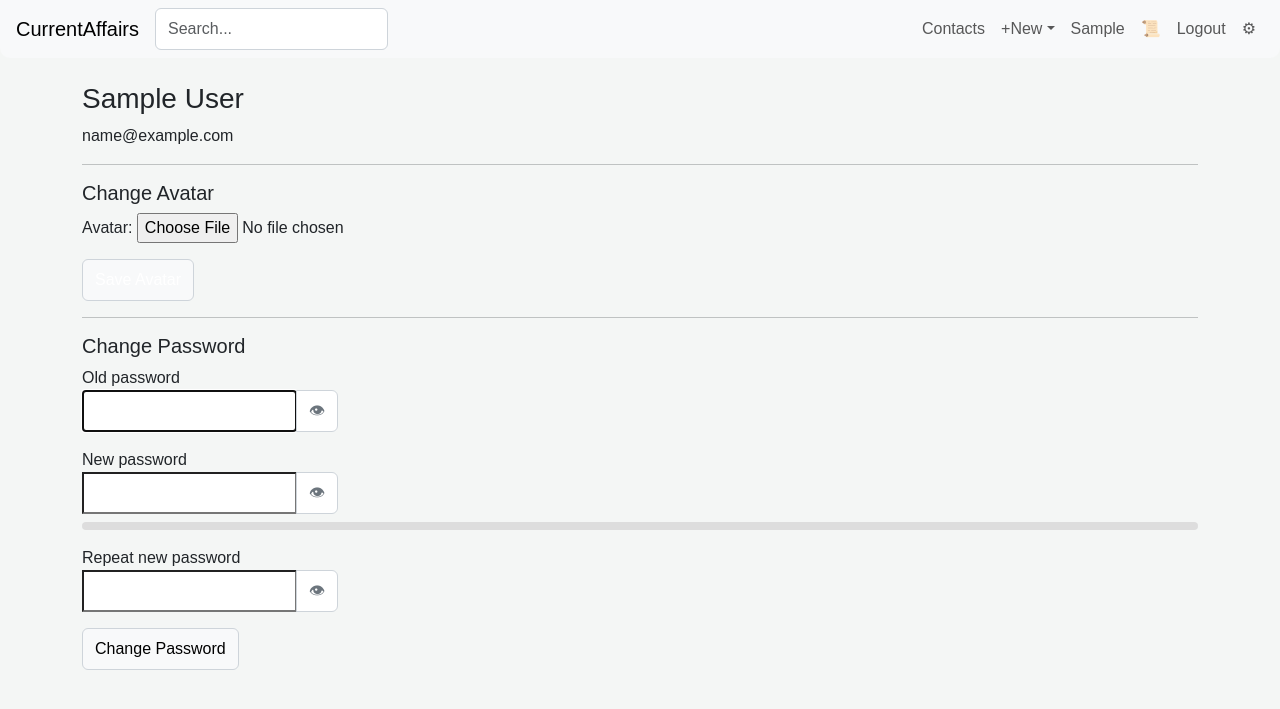
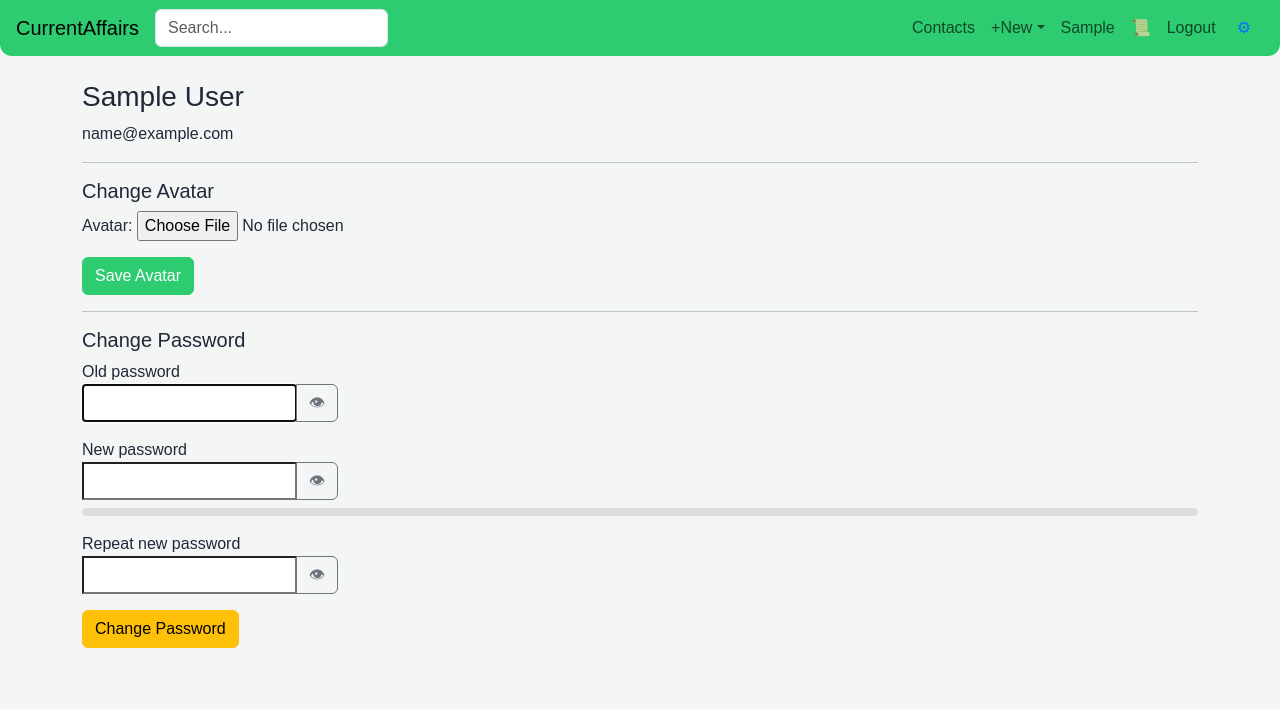
Before and after one commit to PvlKr16/CurrentAffairs, a Django app: page /profile/1/ in a window 1280 px wide. Shown: the top 709 px of the page. Run offline with Django 5.2, Linux system fonts and the light colour scheme; the visitor is signed in with stand-in values (Sample User, id 1); data comes from the database, SQL or seed files in the repository; data that the repository does not hold is empty.

Commit message:
color schemes selecting applied

```diff
--- a/currentaffairs/currentaffairs/urls.py
+++ b/currentaffairs/currentaffairs/urls.py
@@ -19,6 +19,8 @@ from django.urls import path, include
 from core.views import root_redirect, home_view
 from django.conf import settings
 from django.conf.urls.static import static
+from django.conf.urls.i18n import i18n_patterns
+from django.views.i18n import set_language
 
 urlpatterns = [
     path('admin/', admin.site.urls),
@@ -27,6 +29,7 @@ urlpatterns = [
     path('', include('users.urls')),
     path('', include('topics.urls')),
     path('', include('comments.urls')),
+    path('set-language/', set_language, name='set_language'),
 ]
 
 urlpatterns += static(
--- a/currentaffairs/static/css/main.css
+++ b/currentaffairs/static/css/main.css
@@ -1,45 +1,135 @@
-/* Basic soft design */
+/* =========================
+   THEME VARIABLES
+========================= */
+
+:root {
+    --bg: #f4f6f5;
+    --text: #1f2937;
+    --primary: #2ecc71;
+    --primary-dark: #27ae60;
+    --card-bg: #ffffff;
+    --border-color: #dcdcdc;
+}
+
+/* Emerald */
+html[data-theme="emerald"] {
+    --bg: #f4f6f5;
+    --text: #1f2937;
+    --primary: #2ecc71;
+    --primary-dark: #27ae60;
+    --card-bg: #ffffff;
+    --border-color: #d8e3dc;
+}
+
+/* Ultramarine */
+html[data-theme="ultramarine"] {
+    --bg: #f5f7ff;
+    --text: #1c2541;
+    --primary: #3f51b5;
+    --primary-dark: #303f9f;
+    --card-bg: #ffffff;
+    --border-color: #d6dcff;
+}
+
+/* Violet + Orange */
+html[data-theme="violet_orange"] {
+    --bg: #fff8f2;
+    --text: #3d2c3c;
+    --primary: #8e44ad;
+    --primary-dark: #6c3483;
+    --card-bg: #ffffff;
+    --border-color: #f0d8c0;
+}
+
+/* =========================
+   BASE
+========================= */
+
 body {
     font-family: Arial, sans-serif;
-    background-color: #f4f6f5;
+    background: var(--bg);
+    color: var(--text);
 }
 
-/* Login */
+/* =========================
+   LOGIN
+========================= */
+
 .login-container {
     max-width: 400px;
     margin: 100px auto;
-    padding: 20px;
-    background: #ffffff;
-    border-radius: 12px;
+    padding: 24px;
+    background: var(--card-bg);
+    border: 1px solid var(--border-color);
+    border-radius: 14px;
 }
 
 .password-wrapper {
     display: flex;
+    gap: 0;
 }
 
-:root {
-    --bg: #f4f6f5;
+/* =========================
+   NAVBAR
+========================= */
+
+.navbar {
+    background: var(--primary) !important;
+    border-radius: 0 0 12px 12px;
 }
 
-[data-theme="emerald"] {
-    --primary: #2ecc71;
+/* Top navbar items */
+.navbar > .container a,
+.navbar > .container .btn,
+.navbar > .container .navbar-brand,
+.navbar > .container .nav-link {
+    color: #ffffff !important;
 }
 
-[data-theme="ultramarine"] {
-    --primary: #3f51b5;
+/* Dropdown menu text */
+.dropdown-menu a,
+.dropdown-menu button,
+.dropdown-menu .dropdown-item {
+    color: #212529 !important;
 }
 
-[data-theme="violet_orange"] {
-    --primary: #9b59b6;
+.dropdown-menu .dropdown-item:hover {
+    background: var(--primary);
+    color: #ffffff !important;
 }
 
-body {
-    background: var(--bg);
+/* =========================
+   CARDS
+========================= */
+
+.card {
+    background: var(--card-bg);
+    border: 1px solid var(--border-color);
+    border-radius: 12px;
 }
 
-.navbar {
-    border-radius: 0 0 10px 10px;
+/* =========================
+   BUTTONS
+========================= */
+
+.btn-success {
+    background: var(--primary);
+    border-color: var(--primary);
 }
+
+.btn-success:hover,
+.btn-success:focus {
+    background: var(--primary-dark);
+    border-color: var(--primary-dark);
+}
+
+a {
+    color: var(--primary-dark);
+}
+
+/* =========================
+   SEARCH PANEL
+========================= */
 
 .search-panel {
     position: absolute;
@@ -51,7 +141,7 @@ body {
     border-radius: 10px;
     padding: 12px;
     z-index: 2000;
-    box-shadow: 0 8px 20px rgba(0,0,0,0.08);
+    box-shadow: 0 8px 20px rgba(0, 0, 0, 0.08);
 }
 
 .search-panel label {
@@ -64,6 +154,10 @@ body {
     font-size: 13px;
 }
 
+/* =========================
+   PASSWORD STRENGTH
+========================= */
+
 .password-strength {
     width: 100%;
     height: 8px;
@@ -75,7 +169,7 @@ body {
 .strength-bar {
     height: 100%;
     width: 0%;
-    transition: 0.25s;
+    transition: 0.25s ease;
 }
 
 .level-1 { background: #dc3545; }
@@ -84,7 +178,32 @@ body {
 .level-4 { background: #20c997; }
 .level-5 { background: #198754; }
 
-/* Bootstrap fallback classes for login page */
+/* =========================
+   SETTINGS MENU
+========================= */
+
+.dropdown-submenu {
+    position: relative;
+}
+
+.dropdown-submenu:hover > .submenu {
+    display: block;
+}
+
+.submenu {
+    display: none;
+    position: absolute;
+    top: 0;
+    right: 100%;
+    left: auto;
+    min-width: 220px;
+    margin-right: 2px;
+}
+
+/* =========================
+   FALLBACK CLASSES
+========================= */
+
 .d-none {
     display: none !important;
 }
@@ -92,21 +211,3 @@ body {
 .text-danger {
     color: #dc3545 !important;
 }
-
-.form-control {
-    width: 100%;
-    padding: 8px 12px;
-    border: 1px solid #ced4da;
-    border-radius: 6px;
-}
-
-.btn {
-    padding: 8px 12px;
-    border: 1px solid #ced4da;
-    background: #f8f9fa;
-    cursor: pointer;
-}
-
-.btn-outline-secondary {
-    background: #fff;
-}
--- a/currentaffairs/static/js/theme-switcher.js
+++ b/currentaffairs/static/js/theme-switcher.js
@@ -1,8 +1,51 @@
 document.addEventListener('DOMContentLoaded', function () {
-    document.querySelectorAll('[data-set-theme]').forEach(function (btn) {
-        btn.addEventListener('click', function () {
-            const theme = this.dataset.setTheme;
+    const buttons = document.querySelectorAll('.theme-option');
+
+    buttons.forEach(function (button) {
+        button.addEventListener('click', function (e) {
+            e.preventDefault();
+
+            const theme = this.dataset.theme;
+            if (!theme) return;
+
+            // Instant UI update
             document.documentElement.setAttribute('data-theme', theme);
+
+            // Save in DB
+            fetch('/change-theme/', {
+                method: 'POST',
+                headers: {
+                    'X-CSRFToken': getCookie('csrftoken'),
+                    'Content-Type': 'application/x-www-form-urlencoded; charset=UTF-8'
+                },
+                body: new URLSearchParams({
+                    theme: theme
+                })
+            })
+            .then(response => response.json())
+            .then(data => {
+                if (data.status !== 'ok') {
+                    console.error('Theme save failed');
+                }
+            })
+            .catch(error => {
+                console.error('Theme request error:', error);
+            });
         });
     });
 });
+
+
+function getCookie(name) {
+    const cookies = document.cookie ? document.cookie.split(';') : [];
+
+    for (let cookie of cookies) {
+        cookie = cookie.trim();
+
+        if (cookie.startsWith(name + '=')) {
+            return decodeURIComponent(cookie.substring(name.length + 1));
+        }
+    }
+
+    return null;
+}
--- a/currentaffairs/templates/components/header.html
+++ b/currentaffairs/templates/components/header.html
@@ -73,13 +73,93 @@
                 <a class="nav-link" href="/logout/">Logout</a>
             </li>
 
-            <li class="nav-item dropdown">
-                <a class="nav-link" data-bs-toggle="dropdown">⚙</a>
+            <div class="dropdown">
+
+                <button class="btn btn-link text-decoration-none"
+                        data-bs-toggle="dropdown">
+                    ⚙
+                </button>
+
                 <ul class="dropdown-menu dropdown-menu-end">
-                    <li><a class="dropdown-item" href="#">Colors</a></li>
-                    <li><a class="dropdown-item" href="#">Language</a></li>
+
+                    <li class="dropdown-submenu position-relative">
+                        <a class="dropdown-item" href="#">
+                            Colors ▶
+                        </a>
+
+                        <ul class="dropdown-menu submenu">
+
+                            <li>
+                                <a class="dropdown-item theme-option"
+                                   data-theme="emerald"
+                                   href="#">
+                                    Emerald
+                                </a>
+                            </li>
+
+                            <li>
+                                <a class="dropdown-item theme-option"
+                                   data-theme="ultramarine"
+                                   href="#">
+                                    Ultramarine
+                                </a>
+                            </li>
+
+                            <li>
+                                <a class="dropdown-item theme-option"
+                                   data-theme="violet_orange"
+                                   href="#">
+                                    Violet & Orange
+                                </a>
+                            </li>
+
+                        </ul>
+                    </li>
+
+                    <li><hr class="dropdown-divider"></li>
+
+                    <li>
+                        <form method="post" action="/set-language/">
+                            {% csrf_token %}
+                            <input type="hidden" name="language" value="be">
+                            <button class="dropdown-item">Беларуская</button>
+                        </form>
+                    </li>
+
+                    <li>
+                        <form method="post" action="/set-language/">
+                            {% csrf_token %}
+                            <input type="hidden" name="language" value="en">
+                            <button class="dropdown-item">English</button>
+                        </form>
+                    </li>
+
+                    <li>
+                        <form method="post" action="/set-language/">
+                            {% csrf_token %}
+                            <input type="hidden" name="language" value="it">
+                            <button class="dropdown-item">Italiano</button>
+                        </form>
+                    </li>
+
+                    <li>
+                        <form method="post" action="/set-language/">
+                            {% csrf_token %}
+                            <input type="hidden" name="language" value="lt">
+                            <button class="dropdown-item">Lietuviu</button>
+                        </form>
+                    </li>
+
+                    <li>
+                        <form method="post" action="/set-language/">
+                            {% csrf_token %}
+                            <input type="hidden" name="language" value="ru">
+                            <button class="dropdown-item">Русский</button>
+                        </form>
+                    </li>
+
                 </ul>
-            </li>
+            </div>
 
         </ul>
     </div>
--- a/currentaffairs/users/urls.py
+++ b/currentaffairs/users/urls.py
@@ -1,9 +1,10 @@
 from django.urls import path
-from .views import login_view, logout_view, contacts_page, profile_page
+from .views import login_view, logout_view, contacts_page, profile_page, change_theme
 
 urlpatterns = [
     path('login/', login_view, name='login'),
     path('logout/', logout_view, name='logout'),
     path('contacts/', contacts_page),
     path('profile/<int:user_id>/', profile_page),
+    path('change-theme/', change_theme),
 ]
--- a/currentaffairs/users/views.py
+++ b/currentaffairs/users/views.py
@@ -4,6 +4,8 @@ from django.shortcuts import render, redirect, get_object_or_404
 from django.contrib.auth.decorators import login_required
 from django.contrib.auth import update_session_auth_hash
 from django.contrib.auth.forms import PasswordChangeForm
+from django.http import JsonResponse
+from django.views.decorators.http import require_POST
 from .models import User
 from django import forms
 
@@ -79,3 +81,17 @@ def profile_page(request, user_id):
         'avatar_form': avatar_form,
         'password_form': password_form,
     })
+
+@login_required
+@require_POST
+def change_theme(request):
+    theme = request.POST.get('theme')
+
+    allowed = ['emerald', 'ultramarine', 'violet_orange']
+
+    if theme in allowed:
+        request.user.color_scheme = theme
+        request.user.save()
+        return JsonResponse({'status': 'ok'})
+
+    return JsonResponse({'status': 'error'})
```
Also changed, not shown: currentaffairs/currentaffairs/settings.py (+15 -7 lines).
